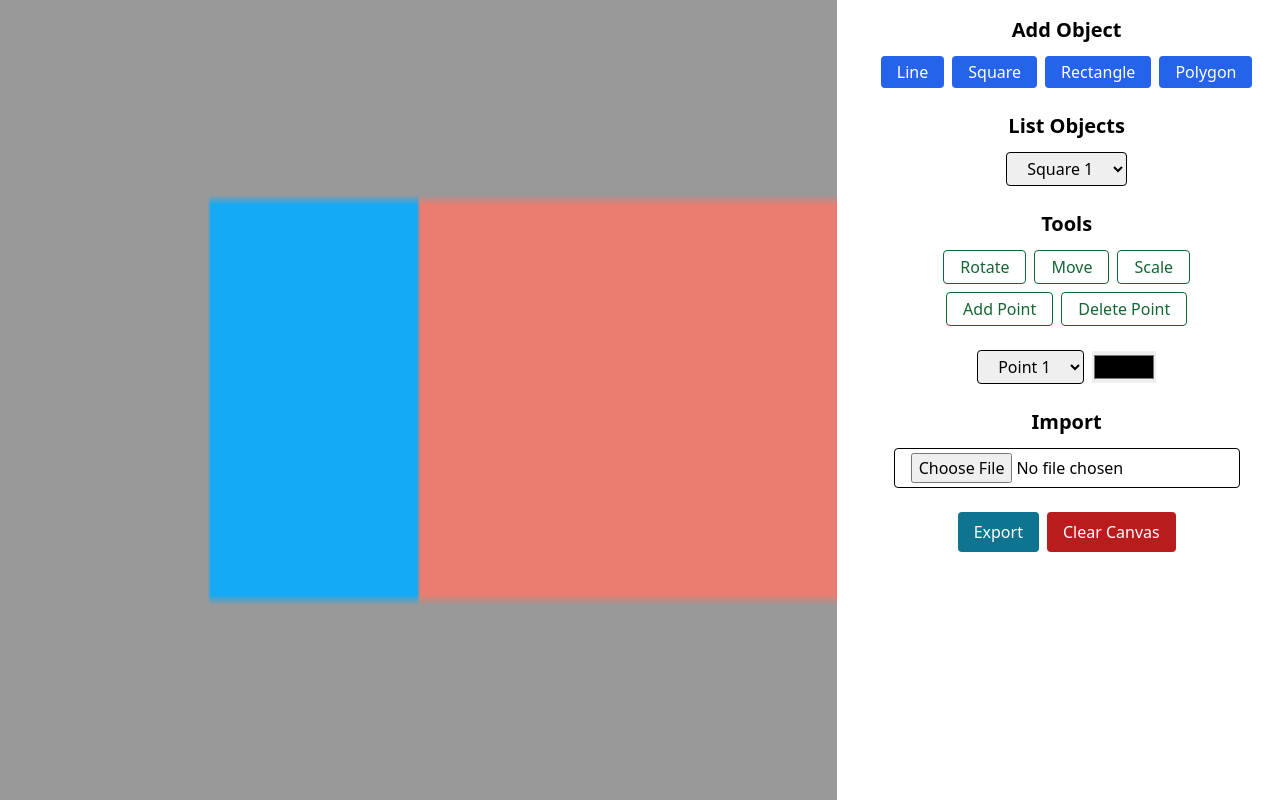
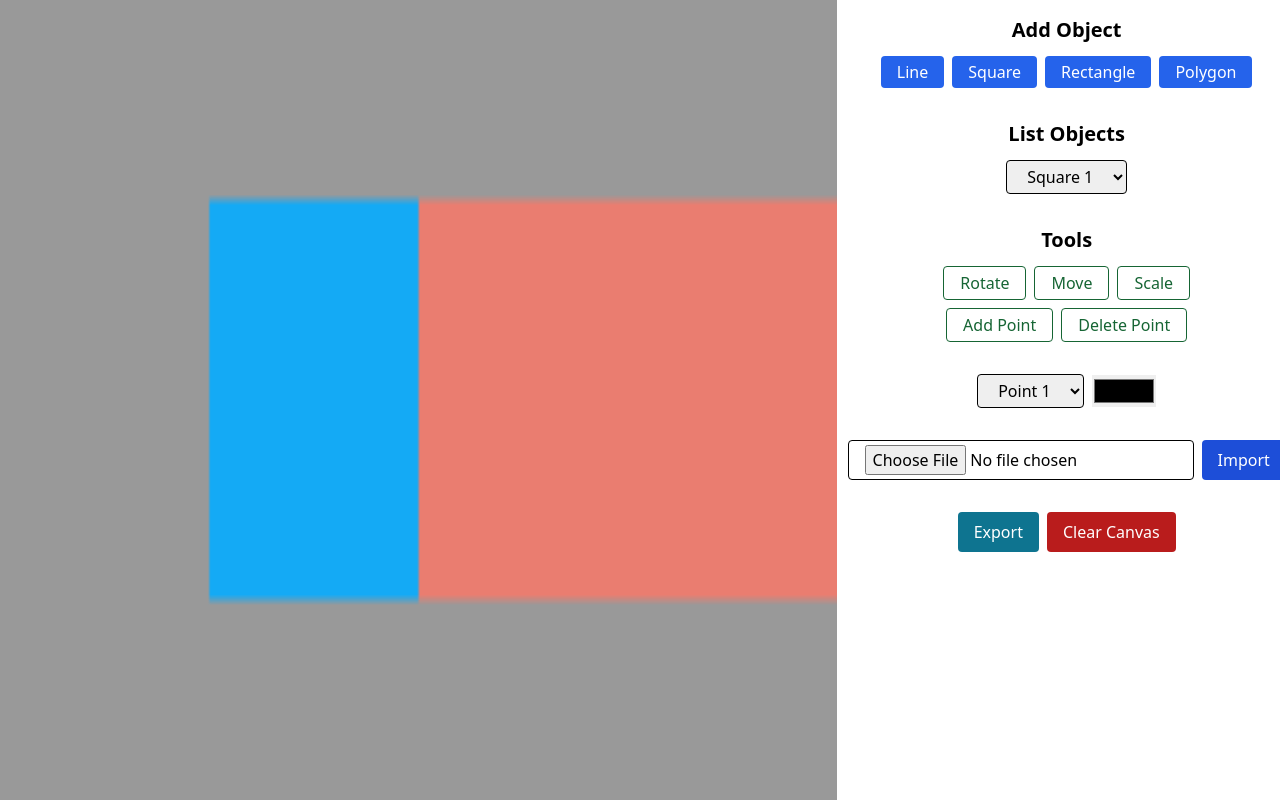
Before and after one commit to Salomo309/2D-Primitive-Elements-Modeler, a plain HTML site: page src/index.html in a window 1280 px wide. Drawn offline with nearby package versions, Linux system fonts and the light colour scheme.

Commit message:
style: import button

```diff
--- a/src/index.html
+++ b/src/index.html
@@ -18,7 +18,7 @@
         </canvas>
 
         <div class="h-screen w-full md:w-1/3 p-4">
-            <div class="mb-6">
+            <div class="mb-8">
                 <h1 class="text-xl font-bold text-center mb-3">Add Object</h1>
                 <div class="flex justify-center items-center gap-2">
                     <button id="line-btn"
@@ -39,7 +39,7 @@
                     </button>
                 </div>
             </div>
-            <div class="mb-6">
+            <div class="mb-8">
                 <h1 class="text-xl font-bold text-center mb-3">List Objects</h1>
                 <div class="flex justify-center items-center gap-2">
                     <div class="relative">
@@ -52,7 +52,7 @@
                 </div>
             </div>
 
-            <div class="mb-6">
+            <div class="mb-8">
                 <h1 class="text-xl font-bold text-center mb-3">Tools</h1>
                 <div class="flex flex-col justify-center items-center gap-2">
                     <div class="flex justify-center items-center gap-2">
@@ -83,7 +83,7 @@
 
             </div>
 
-            <div class="flex justify-center items-center gap-2 mb-6">
+            <div class="flex justify-center items-center gap-2 mb-8">
                 <div class="relative">
                     <select id="points-dropdown" class="border border-black py-1 px-4 rounded">
                         <option value="point1">Point 1</option>
@@ -94,10 +94,13 @@
                 <input type="color" id="color-picker" class="w-16 h-8">
             </div>
 
-            <div class="mb-6">
-                <h1 class="text-xl font-bold text-center mb-3">Import</h1>
+            <div class="mb-8">
                 <div class="flex justify-center items-center gap-2">
                     <input type="file" id="file-input" class="border border-black py-1 px-4 rounded">
+                    <button id="import-btn"
+                        class="bg-blue-700 text-white active:bg-blue-400 active:text-white py-2 px-4 rounded">
+                        Import
+                    </button>
                 </div>
             </div>
 
```
Also changed, not shown: src/util.js (added, +7 -0 lines).
